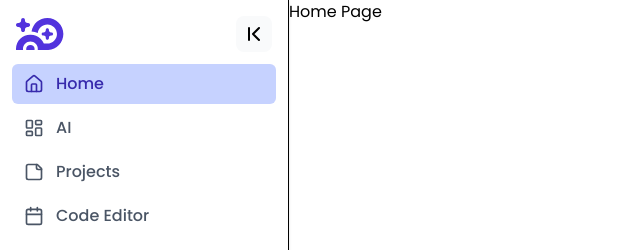
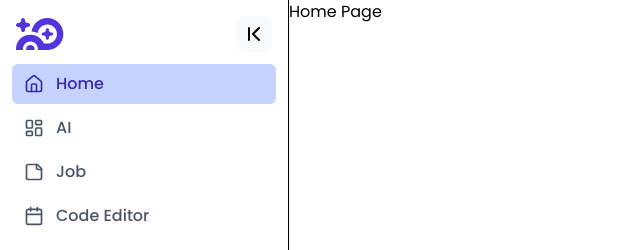
Before and after one commit to Harshofft/education-edtech, a React (Vite) app: page / in a window 1280 px wide. Shown: the top 250 px of the page, without its empty margins (0-640 px from the left). Built offline with nearby package versions, Linux system fonts and the light colour scheme; a web font is replaced by a local one.

Commit message:
job page integrated

```diff
--- a/package.json
+++ b/package.json
@@ -13,11 +13,7 @@
     "@google/generative-ai": "^0.24.0",
     "@monaco-editor/react": "^4.7.0",
     "@tailwindcss/vite": "^4.0.12",
-<<<<<<< HEAD
     "axios": "^1.10.0",
-=======
-    "axios": "^1.8.4",
->>>>>>> 49dda811623644ac9f028242a86f24c9e38dbb1a
     "dotenv": "^16.4.7",
     "lucide-react": "^0.479.0",
     "markdown-it": "^14.1.0",
--- a/src/App.jsx
+++ b/src/App.jsx
@@ -13,7 +13,6 @@ import Sidebar, { SidebarItem } from "./components/UIElments/Sidebar";
 import GeminiImageText from "./components/models/main";
 import { BrowserRouter, Route, Routes } from "react-router-dom";
 import Job from "./pages/sidebar/Jobs";
-import Projects from "./pages/sidebar/Projects";
 import HomePage from "./pages/sidebar/HomePage";
 import CodeEditor from "./pages/sidebar/codeEditor/CodeEditor";
 
@@ -24,7 +23,7 @@ function App() {
         <Sidebar>
           <SidebarItem icon={<Home size={20} />} text="Home" to="/" />
           <SidebarItem icon={<LayoutDashboard size={20} />} text="AI" to="/ai" />
-          <SidebarItem icon={<StickyNote size={20} />} text="Projects" to="/projects" />
+          <SidebarItem icon={<StickyNote size={20} />} text="Job" to="job" />
           <SidebarItem icon={<Calendar size={20} />} text="Code Editor" to="/codeeditor" />
           <SidebarItem icon={<Layers size={20} />} text="Tasks" to="/tasks" />
           <SidebarItem icon={<Flag size={20} />} text="Reporting" to="/reporting" />
@@ -39,7 +38,7 @@ function App() {
             <Routes>
               <Route path="/" element={<HomePage />} />
               <Route path="/ai" element={<GeminiImageText />} />
-              <Route path="/projects" element={<Projects />} />
+              <Route path="/job" element={<Job />} />
               <Route path="/codeeditor" element={<CodeEditor/> } />
               <Route path="/tasks" element={<h1>Tasks Page</h1>} />
               <Route path="/reporting" element={<h1>Reporting Page</h1>} />
```
Also changed, not shown: 1 other file (tests, documents, lock files or other folders).
